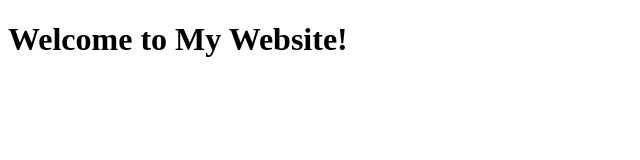
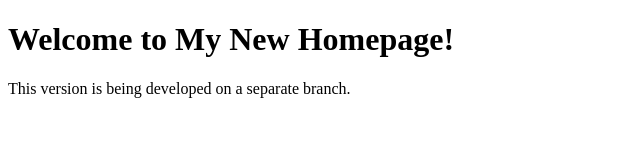
Before and after one commit to fadhillaaa16/MyFirstWebsite, a plain HTML site: page index.html in a window 1280 px wide. Shown: the whole page, without its empty margins (0-640 px from the left). Drawn offline with Linux system fonts and the light colour scheme.

Commit message:
Redesign homepge

```diff
--- a/index.html
+++ b/index.html
@@ -6,6 +6,7 @@
     <title>fadhilla akbar denastyo</title>
 </head>
 <body>
-    <h1>Welcome to My Website!</h1>
+    <h1>Welcome to My New Homepage!</h1>
+    <p>This version is being developed on a separate branch.</p>
 </body>
 </html>
```
